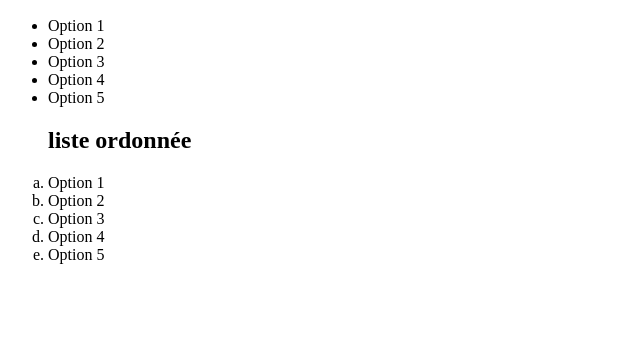
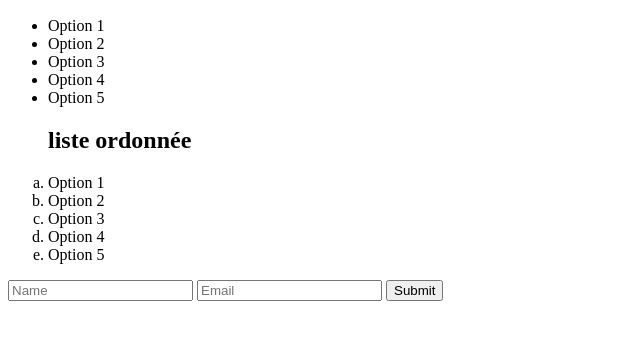
Before and after one commit to LVannebenne/vtbox, a plain HTML site: page index.html in a window 1280 px wide. Shown: the part 110-450 px from the top of the page, without its empty margins (0-640 px from the left). Drawn offline with Linux system fonts and the light colour scheme.

Commit message:
adding form

```diff
--- a/index.html
+++ b/index.html
@@ -25,6 +25,11 @@
             <li>Option 4</li>
             <li>Option 5</li>
         </ol>
+        <form action="" name="test" method="get">
+            <input type="text" name="name" placeholder="Name">
+            <input type="email" name="email" placeholder="Email">
+            <input type="submit">
+        </form>
     </div>
 </body>
 </html>
```
